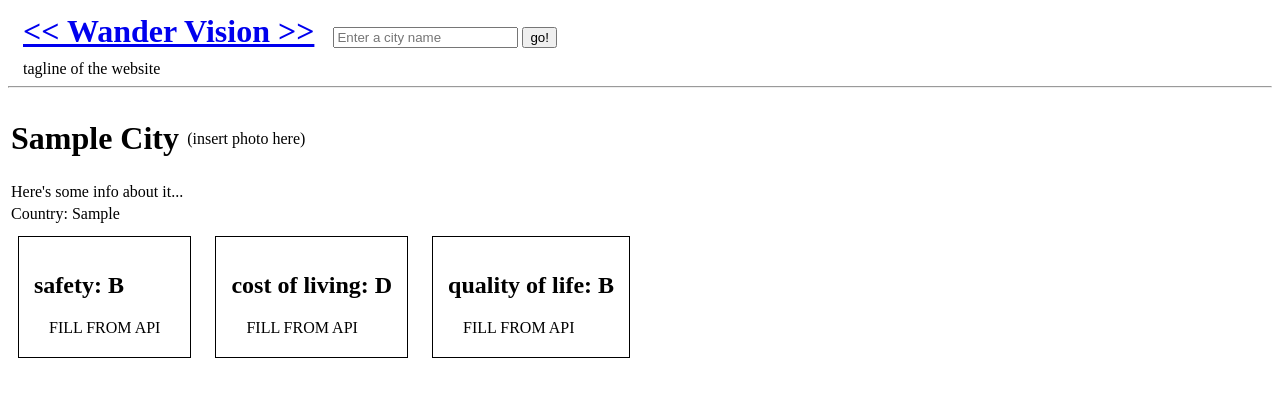
After one commit to aetea/capstone-project, a Flask app: template templates/city-info.html in a window 1280 px wide. The commit adds this page. Shown: the top 397 px of the page. Run offline with Flask 2, Linux system fonts and the light colour scheme; the template is opened without the code that fills it: values that come from a table or form of the project are taken from there, others are empty; tables that the repository leaves empty hold one stand-in row (values such as "Sample post").

Commit message:
Create home and city info pages and make backend search work.

```diff
--- a/server.py
+++ b/server.py
@@ -1,13 +1,87 @@
 "Server for looksee app"
 
-from flask import Flask
-from model import connect_to_db
+from flask import Flask, request, render_template, jsonify, redirect
+from model import connect_to_db, City
+from crud import connect_one_usercity, get_user_cities, get_city_users, \
+update_status, update_current_local
 
 app = Flask(__name__)
 
 # route for home page -- root directory
     # return index.html
 
+@app.route("/")
+def index():
+    """Show index.html template."""
+
+    return render_template("index.html")
+
+
+@app.route("/city-info")
+def city_info_blank():
+    """Show blank city info page."""
+
+    return render_template("city-info.html")
+
+
+@app.route("/city-info/<city_name>")
+def city_info(city_name):
+    """Show city info page for a given city."""
+
+    city = City.query.filter_by(city_name=city_name).first()
+
+    return render_template("city-info.html", city=city)
+
+
+@app.route("/city-search")
+def search_city():
+    """Query db and return matching city."""
+
+    # get city name from search form
+    city_name = request.args.get("city-search")
+
+    # query db/api for city info
+    # city = City.query.filter_by(city_name=city_name).first()
+
+    # return render_template("city-info.html",
+    #                         cityname=city_name,
+    #                         cityinfo=city)
+
+    return redirect(f"/city-info/{city_name}")
+
+
+@app.route("/api/city")
+def city_api():
+    """Return city information only."""
+
+    city_name = request.args.get("cname")
+    print(" * " * 15)
+    print("got a city_name: {}".format(city_name))
+
+    # check if db has city
+    if City.query.filter_by(city_name=city_name).count():
+        print("city is in db")
+
+    # get city object from db
+    city = City.query.filter_by(city_name=city_name).first()
+    print(" * " * 15)
+    print("found a city object: {}".format(city))
+    print(" * " * 15)
+
+    # if no city object from db, get from API
+
+    # add city info from api to db
+
+    ### turn city info into dict
+    # city_dict = {
+    #     "city_name": city.city_name,
+    #     "country": city.country
+    # }
+    city_dict = city.make_dict()
+
+    return jsonify(city_dict)
+
+
 
 if __name__ == "__main__":
     connect_to_db(app)
--- /dev/null
+++ b/static/ajax.js
@@ -0,0 +1,35 @@
+// [ajax] when form is submitted, do the following:
+// stop default action
+// update the url
+// send search to server and get results
+// display results on this page
+
+
+// function to change the url
+function changeUrl(title, url) {
+    if ( typeof(history.pushState) != "undefined") {
+        let obj = { Title: title, Url: url };
+        history.pushState(obj, obj.Title, obj.Url)
+    }
+};
+
+
+// add listener to search box - when submit is clicked, do this
+$('#header-search').on('submit', (evt) => {
+    evt.preventDefault();
+
+    // get user input from the search box
+    const cityName = $('#header-search-box').val();
+
+    // change URL
+    changeUrl(cityName, `/city-info/${cityName}`);
+
+    // // send user-input to the server, get a Response, then do this
+    $.get("/api/city", {cname: cityName}, (res) => {
+        // alert("hi from city api");
+        // update page DOM to display response data
+        $("#city-header").text(res.city_name); // TODO: make title case (from server)
+        $("#country").text(res.country); // TODO: make title case
+    });
+
+});
--- /dev/null
+++ b/static/css/style.css
@@ -0,0 +1,15 @@
+#header-bar div {
+    display: inline-block;
+}
+
+#header-bar h1, p {
+    margin: 5px 15px;
+}
+
+
+div.scorebox {
+    display: inline-block;
+    border: solid 1px;
+    padding: 15px;
+    margin: 10px;
+}
--- a/templates/base.html
+++ b/templates/base.html
@@ -0,0 +1,37 @@
+<!DOCTYPE html>
+<html lang="en">
+<head>
+    <meta charset="UTF-8">
+    <meta http-equiv="X-UA-Compatible" content="IE=edge">
+    <meta name="viewport" content="width=device-width, initial-scale=1.0">
+    <link rel="stylesheet" href="/static/css/style.css">
+    <link rel="shortcut icon" href="/static/favicon.ico">
+
+    <title>{% block title %} REPLACE TITLE {% endblock %}</title>
+</head>
+<body>
+    <!-- header search bar -->
+    <div id="header-bar">
+
+        <div class="header" id="site-logo-div">
+            <h1><a href="/"><< Wander Vision >></a></h1>
+        </div>
+
+        {% if not active_page == "index" %}
+        <div class="header">
+            <form id="header-search" action="/city-search">
+                <input type="text" name="city-search" id="header-search-box" placeholder="Enter a city name">
+                <input type="submit" value="go!">
+            </form>
+        </div>
+        {% endif %}
+
+        <p>tagline of the website</p>
+        <hr>
+
+    </div>
+
+    {% block body %} REPLACE BODY CONTENT {% endblock %}
+
+</body>
+</html>
--- /dev/null
+++ b/templates/city-info.html
@@ -0,0 +1,62 @@
+{% extends "base.html" %}
+
+{% block title %} Welcome to {{ city.city_name.title() }}! {% endblock %}
+
+{% block body %}
+
+    {% if not city %}
+    <!-- NO CITY: show if user navigated here directly -->
+
+        <div>
+            <!-- REPLACE this with city info using AJAX -->
+            <!-- FIXME: how to make this show info from homepage search? -->
+            <h2>No city provided</h2>
+            <h2>Where in the world would you like to go?
+                Enter a city in the search box above</h2>
+        </div>
+
+    {% endif %}
+
+    {% if city %}
+
+        <!-- section 0: city name and photo -->
+        <div>
+            <table>
+                <tr>
+                    <td><h1 id="city-header">{{ city.city_name.title() }}</h1></td>
+                    <td>(insert photo here)</td>
+                </tr>
+                <tr>
+                    <td>Here's some info about it... <br></td>
+                </tr>
+                <tr>
+                    <td id="country">Country: {{ city.country.title() }} </td>
+                </tr>
+            </table>
+        </div>
+
+        <!-- TODO: make tables inside divs for header & body separation -->
+        <!-- section 1: safety score -->
+        <div class="scorebox" id="safety-field">
+            <h2>safety: B</h2>
+            <p> FILL FROM API </p>
+        </div>
+
+        <!-- section 2: cost of living -->
+        <div class="scorebox" id="cost-field">
+            <h2>cost of living: D</h2>
+            <p> FILL FROM API </p>
+        </div>
+
+        <!-- section 3: quality of life -->
+        <div class="scorebox" id="quality-field">
+            <h2>quality of life: B</h2>
+            <p> FILL FROM API </p>
+        </div>
+
+    {% endif %}
+
+    <script src="http://code.jquery.com/jquery.js"></script>
+    <script src="/static/ajax.js"></script>
+
+{% endblock %}
```
Also changed, not shown: model.py (+15 -1 lines), templates/index.html (+16 -12 lines), static/favicon.ico (added).
